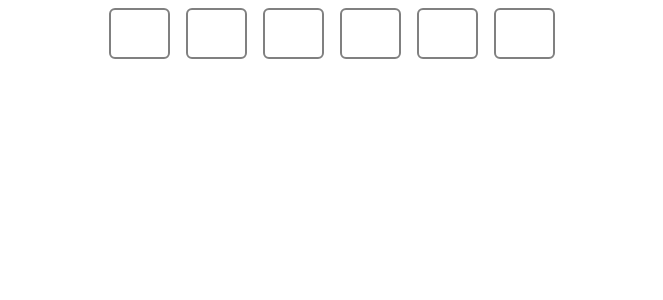
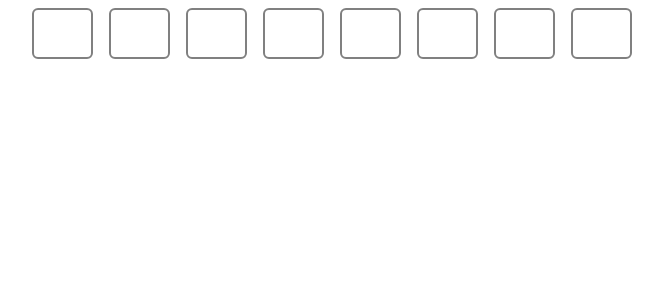
Before and after one commit to lbgm/things-on-vuejs, a Vue app: page / in a window 1280 px wide. Shown: the top 300 px of the page, without its empty margins (308-971 px from the left). Built offline with nearby package versions, Linux system fonts and the light colour scheme.

Commit message:
otp-input updated

```diff
--- a/src/components/otp-input.vue
+++ b/src/components/otp-input.vue
@@ -4,6 +4,7 @@
     class="widget-otp-parent otp-gap-16"
     data-widget="widget-otp-parent"
   >
+    <template v-if="type === 'number'">
       <input
         v-for="(count, index) in childs"
         :key="index"
@@ -17,8 +18,23 @@
         spellcheck="false"
         inputmode="decimal"
         @keyup="checkEvent"
-      @input="({ target }) => (target.value = String(target.value)[0] || '')"
+        @input="clearedToFocus"
       />
+    </template>
+
+    <template v-if="type === 'text'">
+      <input
+        v-for="(count, index) in childs"
+        :key="index"
+        :ref="`widget-otp-input-${index}`"
+        type="text"
+        maxlength="1"
+        autocomplete="off"
+        spellcheck="false"
+        @keyup="checkEvent"
+        @input="clearedToFocus"
+      />
+    </template>
   </div>
 </template>
 
@@ -39,31 +55,40 @@ export default defineComponent({
     childs: {
         type: Number,
         default: 6
+    },
+    type: {
+        type: String,
+        default: 'number'
     }
   },
   setup(props, context) {
     //const otpWidget = getCurrentInstance();
     const parent = ref(null);
-    const code = ref([]); //Ref<number[]>
+    const code = ref([]);
     const countInput = toRef(props, 'childs')
+    const type = toRef(props, 'type')
 
     const targetIndex = (elm) => [...elm.parentNode.children].indexOf(elm);
+    const clearedToFocus = ({ target }) => (target.value = String(target.value)[0] || '');
 
     const checkEvent = (event) => {
+      event.preventDefault();
+      event.stopPropagation();
       //
       const that = event.target;
       const index = targetIndex(that);
-      const isNumber = /^\d$/i.test(event.key);
+      const isNumber = /^\d$/i.test(event.key) && type.value === 'number';
+      const isText = /(^\D)|(^\d)$/i.test(event.key) && type.value === 'text';
       const nextSibling = parent.value.children[index + 1];
       const prevSibling = parent.value.children[index - 1];
 
-      if (event.key !== "Backspace" && isNumber) {
-        code.value.push(Number(that.value));
+      if (event.key !== "Backspace" && (isNumber || isText)) {
+        code.value.push(String(that.value));
         if(that.value) that.classList.add('hasvalue');
         if (nextSibling) nextSibling.focus();
       } else if (event.key === "Backspace") {
         that.value = "";
-        code.value.splice(code.value.indexOf(Number(that.value), 1));
+        code.value.splice(code.value.indexOf(String(that.value), 1));
         that.classList.remove('hasvalue');
         if (prevSibling) prevSibling.focus();
       }
@@ -86,7 +111,8 @@ export default defineComponent({
       checkEvent,
       parent,
       code,
-      countInput
+      countInput,
+      clearedToFocus
     };
   },
 });
@@ -123,8 +149,13 @@ div[data-widget="widget-otp-parent"] {
     margin: 0;
   }
 
-  input[type="number"] {
+  input {
+    &[type="number"] {
       -moz-appearance: textfield; //Firefox
+    }
+    &[type="text"] {
+      max-width: 24px;
+    }
     border: 0;
     outline: none;
     background: transparent;
--- a/src/views/Home.vue
+++ b/src/views/Home.vue
@@ -3,7 +3,7 @@
     <!-- <img alt="Vue logo" src="../assets/logo.png" /> -->
     <!-- <HelloWorld msg="Welcome to Your Vue.js + TypeScript App" /> -->
     {{ otp }}
-    <otp-input @code="otp = $event" />
+    <otp-input @code="otp = $event" :childs="8" />
   </div>
 </template>
 
```
Lines whose indentation alone changed are shown as unchanged.
